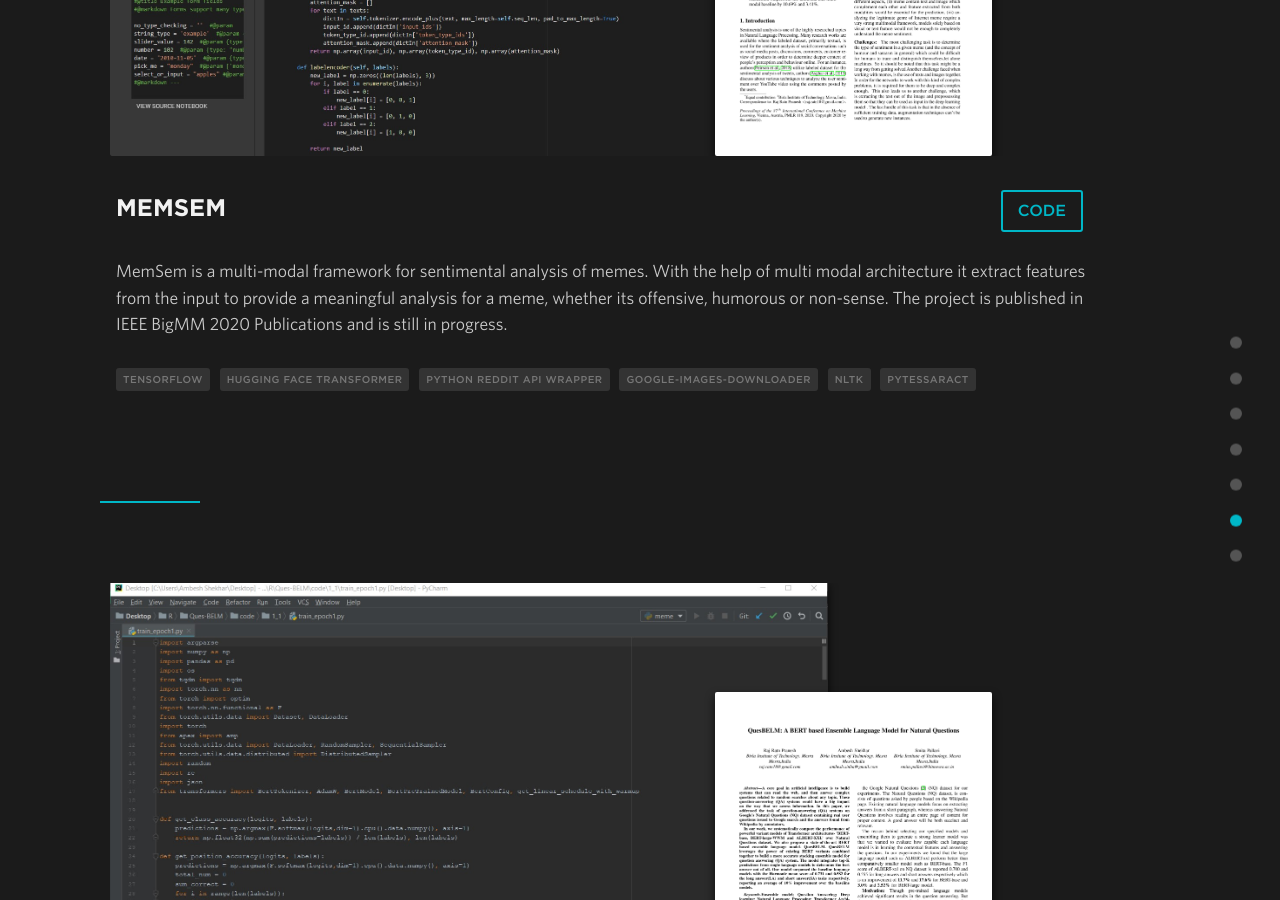
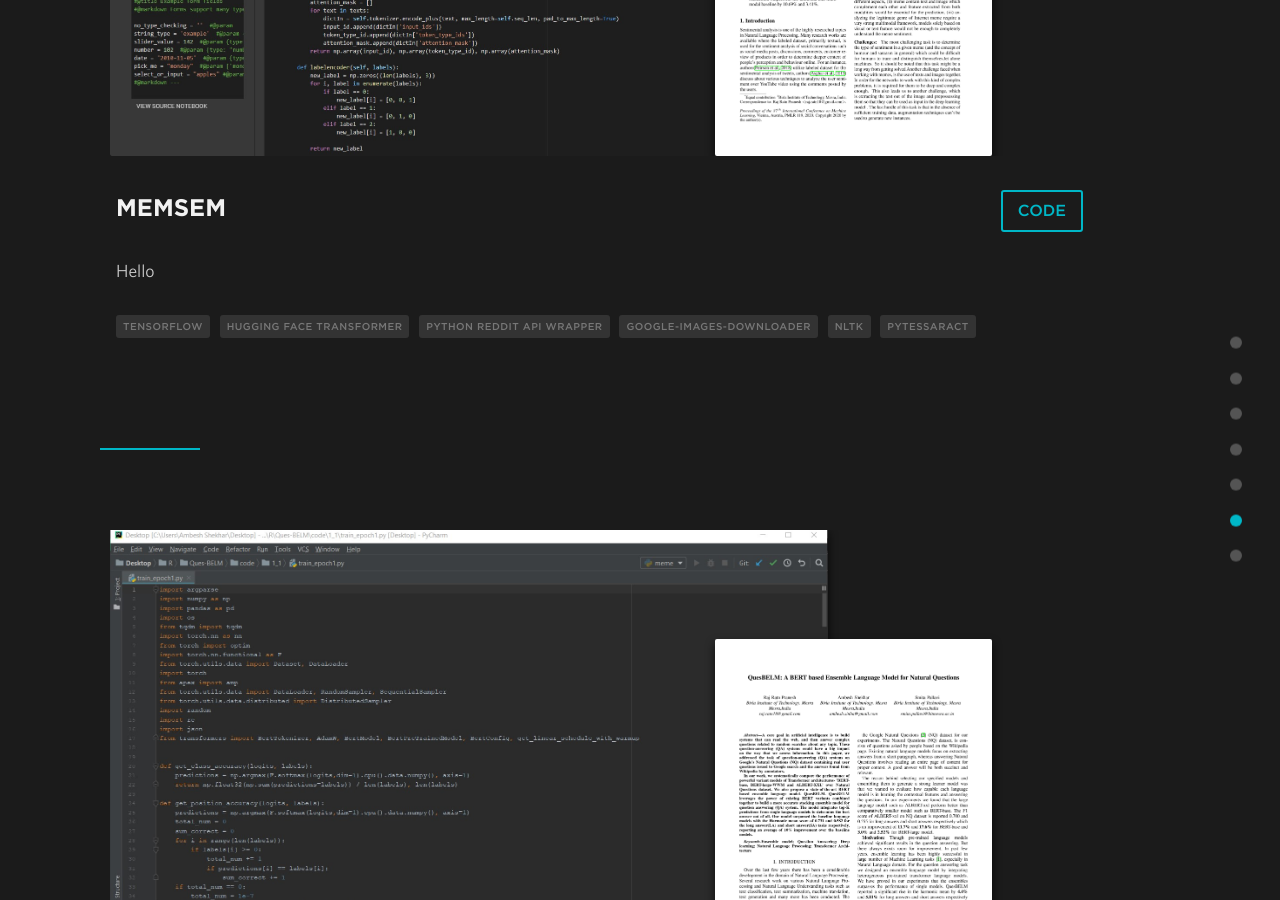
Before and after one commit to sumit6597/sumit6597.github.io, a Jekyll site: the page built from index.html, in a window 1280 px wide and 900 px high, scrolled down 5716 px. Built offline with Jekyll 4.4.1, drawn with Linux system fonts in a browser that asks for light colours; nearby versions of some CDN libraries.

Commit message:
Update portfolio.yml

```diff
--- a/_data/portfolio.yml
+++ b/_data/portfolio.yml
@@ -1,7 +1,7 @@
 - title: MemSem
 
-  code: https://github.com/AmbiTyga/MemSem
-  description: MemSem is a multi-modal framework for sentimental analysis of memes. With the help of multi modal architecture it extract features from the input to provide a meaningful analysis for a meme, whether its offensive, humorous or non-sense. The project is published in IEEE BigMM 2020 Publications and is still in progress.
+  code: https://github.com/sumit6597/Automated-Medical-Assistance
+  description: Hello
   img: memsem
   used:
     - thing: Tensorflow
```
